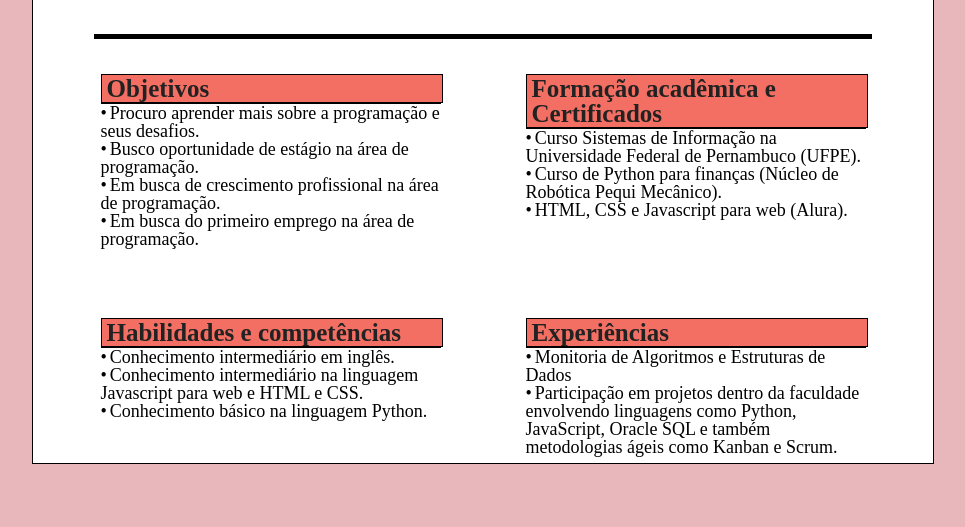
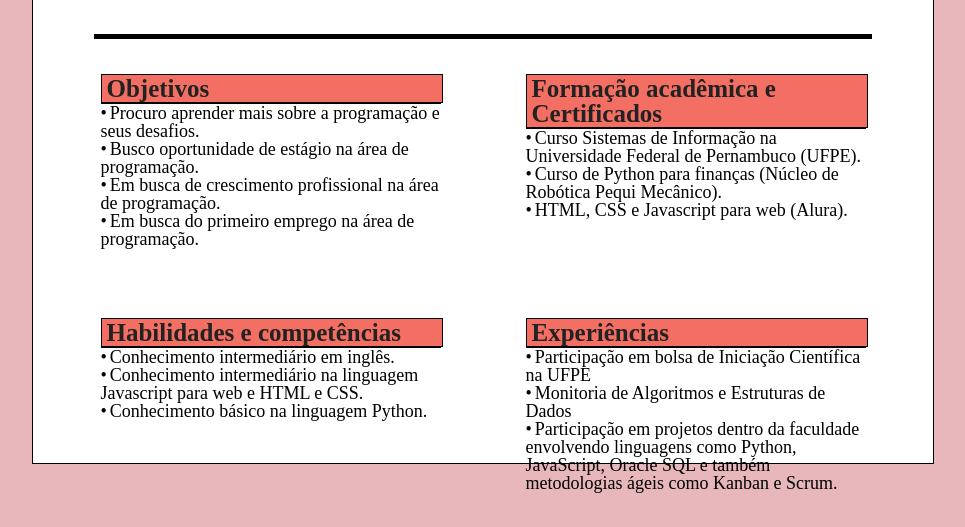
Before and after one commit to gaba23/curriculo, a plain HTML site: page index.html in a window 1280 px wide. Shown: the part 283-810 px from the top of the page, without its empty margins (157-1122 px from the left). Drawn offline with Linux system fonts and the light colour scheme.

Commit message:
Update index.html

```diff
--- a/index.html
+++ b/index.html
@@ -72,6 +72,7 @@
             <div class="divdasection">
                 <h2>Experiências</h2>
                 <div>
+                    <p>Participação em bolsa de Iniciação Científica na UFPE</p>
                     <p>Monitoria de Algoritmos e Estruturas de Dados</p>
                     <p>Participação em projetos dentro da faculdade envolvendo linguagens como Python, JavaScript, Oracle SQL e também metodologias ágeis como Kanban e Scrum.</p>
                 </div>
```
